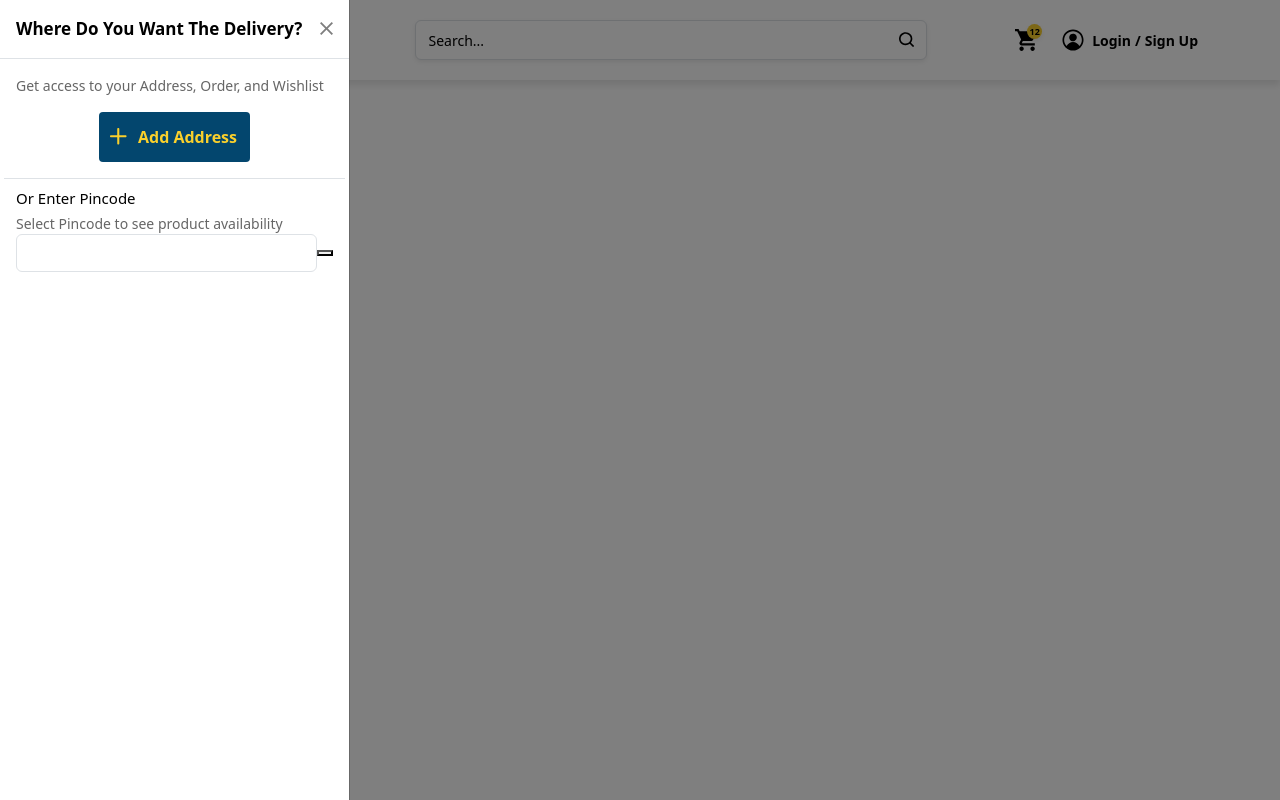
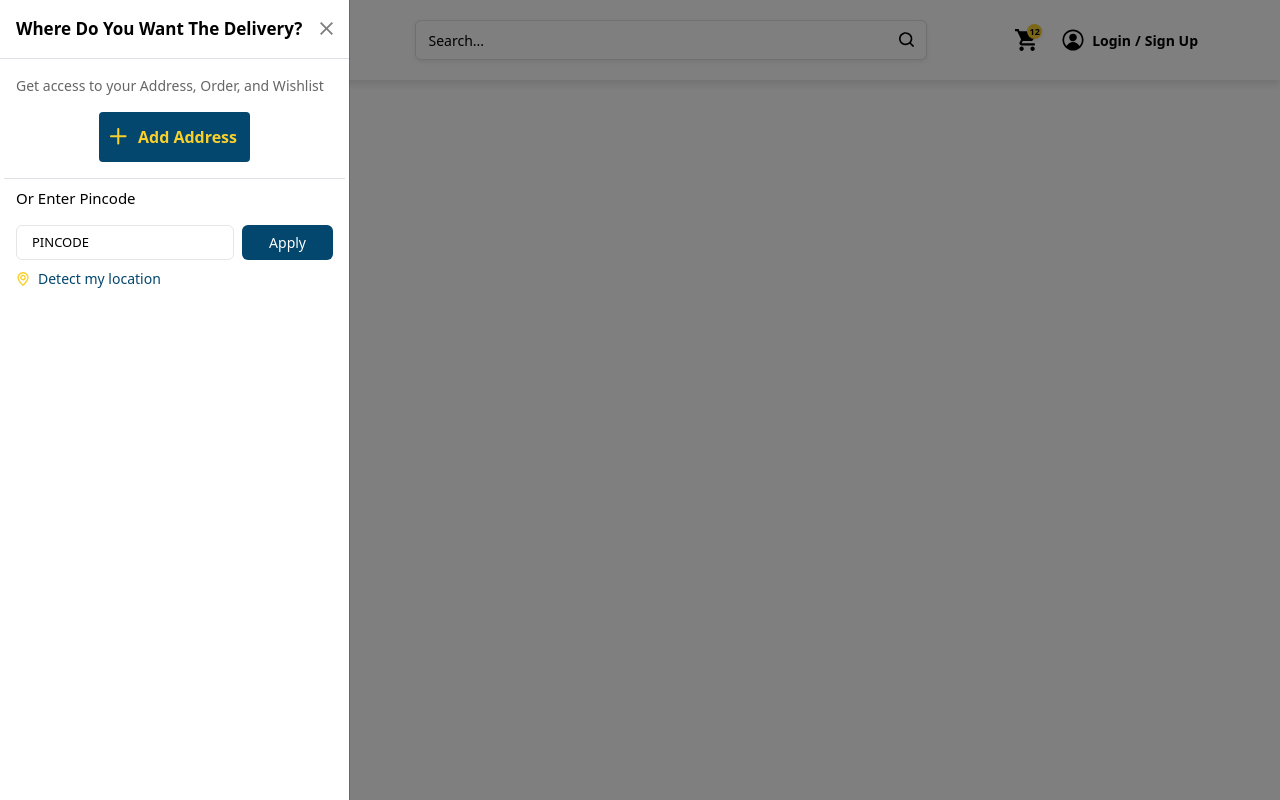
Before and after one commit to preetamimg/medical-app, a plain HTML site: page index2.html in a window 1280 px wide. Both pictures are taken after a click on the button "Select Adderss". Drawn offline with Linux system fonts and the light colour scheme.

Commit message:
location offcanvas

```diff
--- /dev/null
+++ b/assets/scss/_btn.scss
@@ -0,0 +1,11 @@
+.applyBtn {
+    font-size: 14px;
+    font-weight: 500;
+    color: $white;
+    background-color: $theme1;
+    padding: 4px 18px;
+    &:hover {
+        background-color: lighten($theme1, 6);
+        color: $white;
+    }
+}
--- a/assets/scss/_mo.scss
+++ b/assets/scss/_mo.scss
@@ -42,5 +42,43 @@
         font-size: 15px;
         color: $black;
     }
+    & .applyBtn {
+        height: 35px;
+        padding: 4px 26px;
+    }
+    & .inputpinmain {
+        & .pincodeInput {
+            font-size: 13px;
+            font-weight: 500;
+            color: $black;
+            border-color: lighten($black, 90);
+            height: 35px;
+        }
+        & .pincodeLabel {
+            font-size: 13px;
+            font-weight: 500;
+            color: $black;
+            position: absolute;
+            left: 16px;
+            top: 50%;
+            transform: translateY(-50%);
+            transition: all 0.3s ease-in-out;
+        }
+
+        input:focus ~ label{
+        top: 0;
+        font-size: 12px;
+        background-color: $white;
+        }
+    }
+    & .detectlocation {
+        font-size: 14px;
+        font-weight: 500;
+        color: $theme1;
+        & .detecticon {
+            height: 14px;
+            width: 14px;
+        }
+    }
 }
 // location modal end
--- a/assets/scss/style.scss
+++ b/assets/scss/style.scss
@@ -74,5 +74,6 @@
 
 @import "navbar";
 @import "mo";
+@import "btn";
 @import "sh";
 @import "pages";
--- a/index2.html
+++ b/index2.html
@@ -230,14 +230,25 @@
           <div class="col-12 enterpin fw-medium pt-2 te">
             Or Enter Pincode
           </div>
-          <div class="col-12 deliveryData fw-medium pt-1 te">
+          <!-- <div class="col-12 deliveryData fw-medium pt-1 te">
             Select Pincode to see product availability
+          </div> -->
+          <div class="col-12 pt-3">
+            <div class="d-flex align-items-center gap-2 ">
+              <div class="inputpinmain position-relative w-100">
+                <input type="text" id="Pincode" class="form-control shadow-none  pincodeInput w-100">
+                <label for="Pincode" class="pincodeLabel">PINCODE</label>
+              </div>
+              <button class="btn applyBtn">Apply</button>
+            </div>
           </div>
-          <div class="col-12">
-            <div class="d-flex align-items-center">
-              <input type="text" class="form-control">
-              <button></button>
-            </div>
+          <div class="col-12 pt-2">
+            <a href="javascript:;" class="detectlocation d-flex align-items-center gap-2 text-decoration-none">
+              <span class="d-flex align-items-center justify-content-center detecticon">
+                <img src="assets/img/locationicon.svg" alt="location" class="h-100 w-100 img-fluid">
+              </span>
+              Detect my location
+            </a>
           </div>
         </div>
       </div>
```
Also changed, not shown: assets/css/btn.min.css (added), assets/css/style.min.css, 2 other files.
